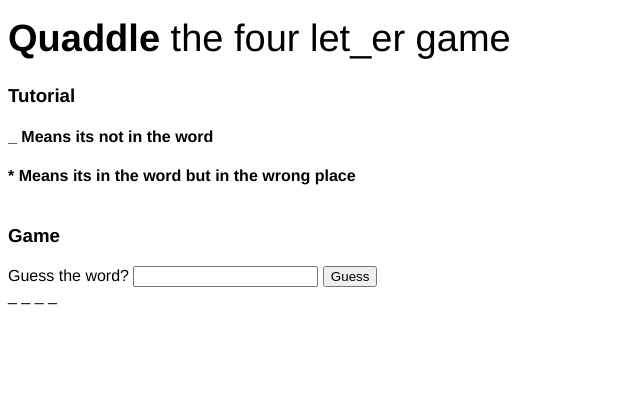
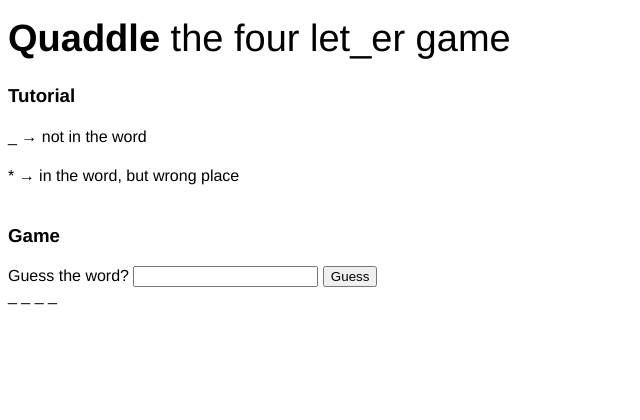
Before and after one commit to steambun/caramel-slice, a Flask app: page / in a window 1280 px wide. Shown: the top 420 px of the page, without its empty margins (0-640 px from the left). Run offline with Flask 2, Linux system fonts and the light colour scheme.

Commit message:
changed the bold of the tutorial wording

```diff
--- a/static/css/main.css
+++ b/static/css/main.css
@@ -4,6 +4,10 @@
   line-height: 56px;
   margin-top: 10px;
   margin-bottom: 10px;
+}
+
+.main h4 {
+  font-weight: normal;
 }
 
 .main h6 {
--- a/templates/index.html
+++ b/templates/index.html
@@ -14,8 +14,8 @@
 
    <div class="row">
     <H3>Tutorial</H3>
-    <h4>_ Means its not in the word</h4>
-    <H4>* Means its in the word but in the wrong place</H4>
+    <h4>  _ → not in the word</h4>
+    <H4>  * → in the word, but wrong place</H4>
    </div>
    <div class="row">
     <H3>Game</H3>
```
